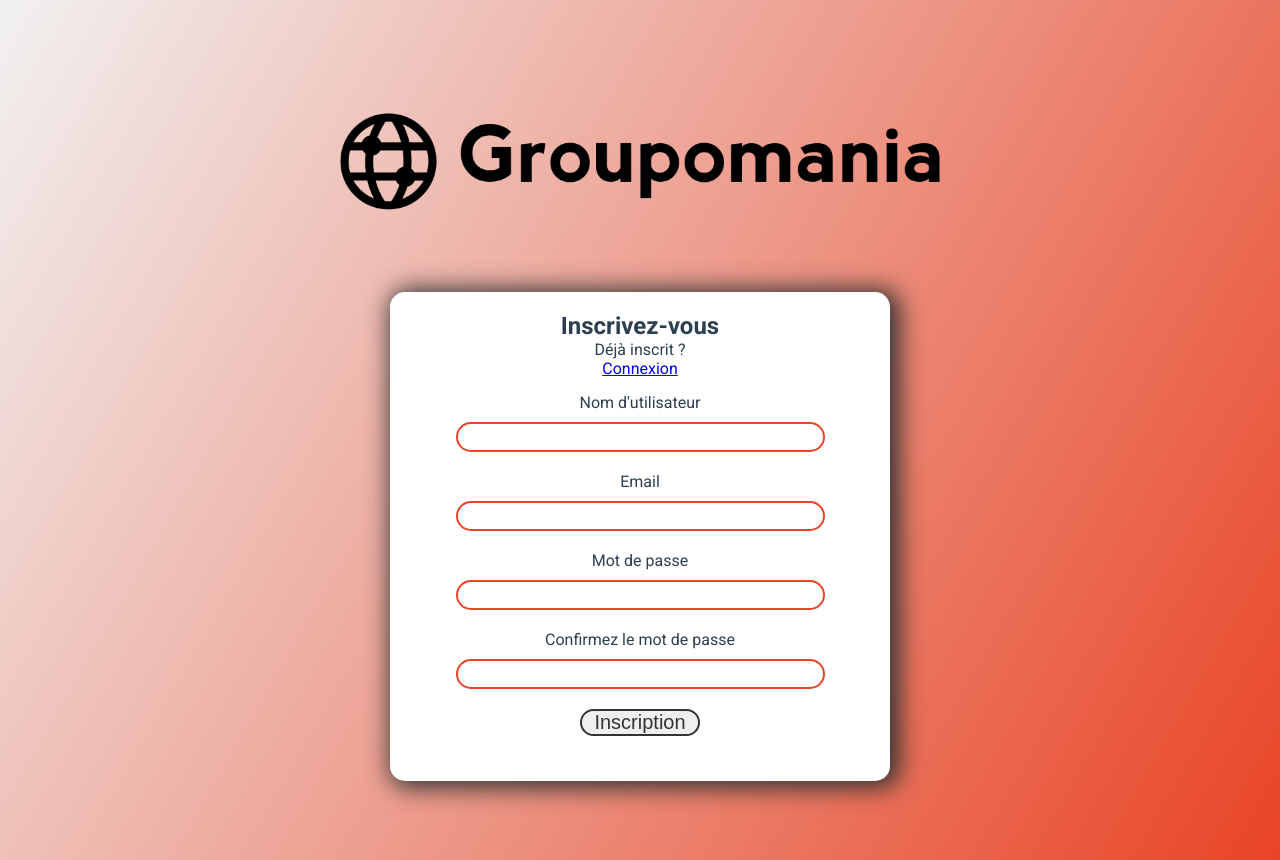
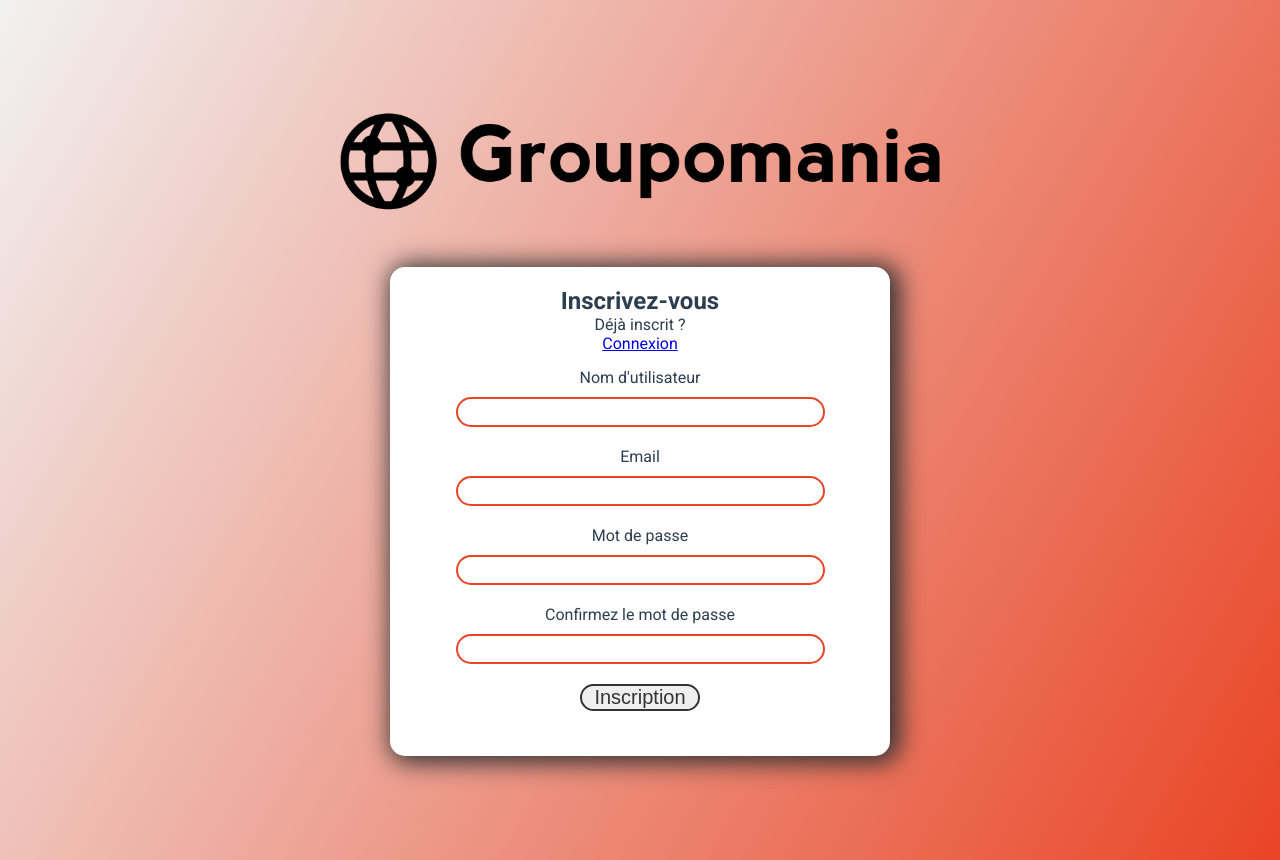
Before and after one commit to fabiandeneuville/FabianDeneuville_7_28032022, a Vue app in the folder frontend/: page / in a window 1280 px wide. Built offline with nearby package versions, Linux system fonts and the light colour scheme.

Commit message:
Modifying links using router

```diff
--- a/frontend/src/components/Login.vue
+++ b/frontend/src/components/Login.vue
@@ -84,7 +84,7 @@
         background: white;
         width:80%;
         max-width: 500px;
-        margin: 25px auto;
+        margin: auto;
         border-radius:15px;
         box-shadow: 5px 2px 25px 5px #333;
     }
--- a/frontend/src/components/Signup.vue
+++ b/frontend/src/components/Signup.vue
@@ -74,7 +74,7 @@
         background: white;
         width:80%;
         max-width: 500px;
-        margin: 25px auto;
+        margin: auto;
         border-radius:15px;
         box-shadow: 5px 2px 25px 5px #333;
     }
```
